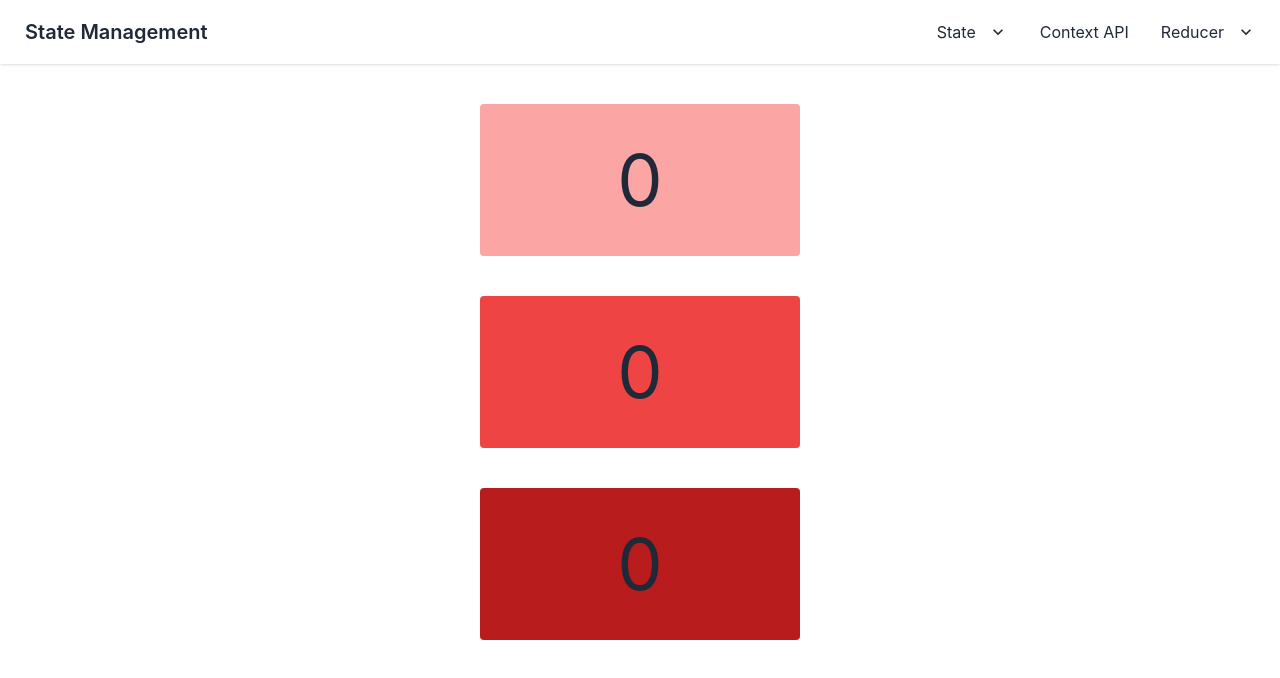
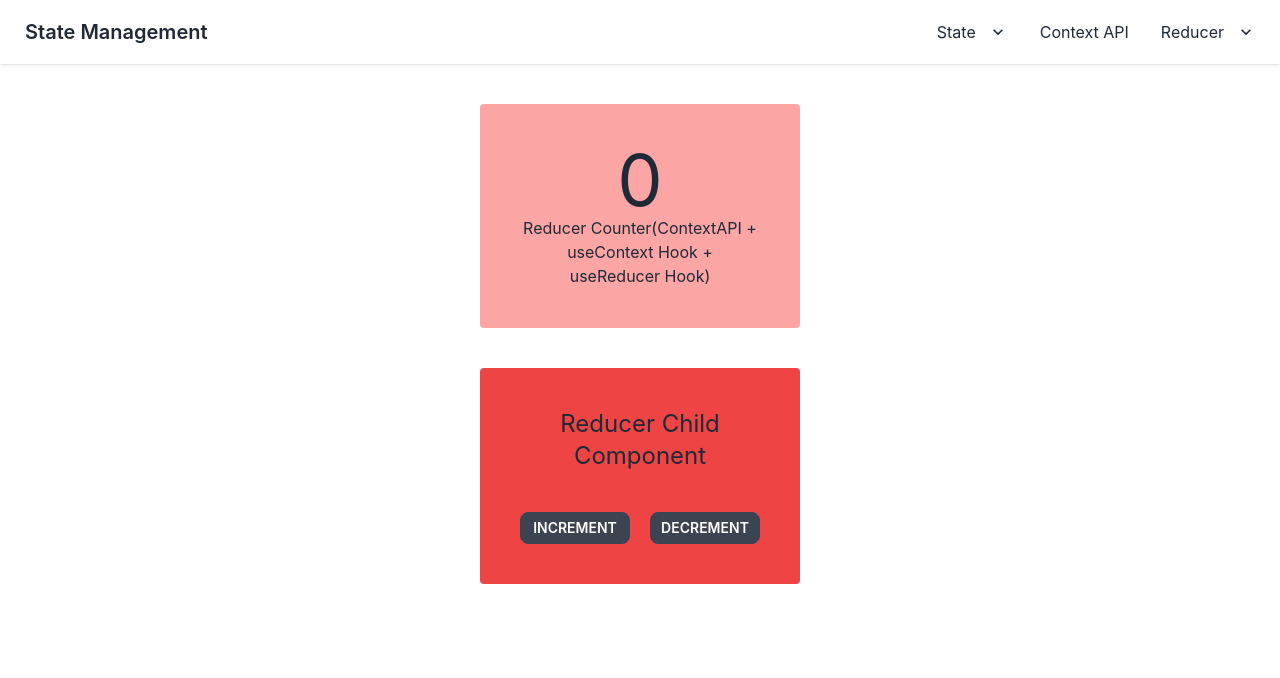
Before and after one commit to jharnakhatun2/StateManagement, a React (Create React App) app: page /reducercounter in a window 1280 px wide. Shown: the top 678 px of the page. Built offline with nearby package versions, Linux system fonts and the light colour scheme.

Commit message:
added global state using contextAPI, useContext, useReducer

```diff
--- a/src/Reducer/ReducerChild.js
+++ b/src/Reducer/ReducerChild.js
@@ -1,18 +1,19 @@
 import React from 'react';
-import ReducerGrandChild from './ReducerGrandChild';
+import { useContext } from 'react';
+import { counterContext } from '../Reducer/ReducerCounter';
 
 const ReducerChild = () => {
+    const countContext = useContext(counterContext);
     return (
         <div>
             <div className="rounded bg-red-500 w-52  lg:w-1/4 p-10 mx-auto my-10 text-center overflow-hidden">
-                <h1 className="text-7xl">0</h1>
-                {/* <div className="grid  grid-cols-1 lg:grid-cols-2 gap-5
+                <h1 className="text-2xl">Reducer Child Component</h1>
+                <div className="grid  grid-cols-1 lg:grid-cols-2 gap-5
                 justify-between mt-10 w-full">
-                    <button className="btn btn-sm text-center" onClick={()=>setCount(prevState => prevState - 1)}>Decrement</button>
-                    <button className="btn btn-sm" onClick={()=>setCount(prevState => prevState + 1)}>Increment</button>
-                </div>  */}
+                    <button className="btn btn-sm text-center" onClick={()=>countContext.counterDispatch('increment')}>Increment</button>
+                    <button className="btn btn-sm" onClick={()=>countContext.counterDispatch('decrement')}>Decrement</button>
+                </div>
             </div>
-            <ReducerGrandChild/>
         </div>
     );
 };
--- a/src/Reducer/ReducerCounter.js
+++ b/src/Reducer/ReducerCounter.js
@@ -1,18 +1,29 @@
-import React, { useReducer } from 'react';
+import React, { createContext, useReducer } from 'react';
 import ReducerChild from './ReducerChild';
 
+export const counterContext = createContext();
+const initialState = 0;
+const reducer = (state, action)=>{
+    switch(action){
+        case 'increment':
+            return state + 1;
+        case 'decrement':
+            return state - 1;
+        default:
+            return state;
+    }
+}
 const ReducerCounter = () => {
-    const initialState = 0; //initialState = state = 0
-    const reducer = () =>{
-        return
-    }
-    const [state, dispatch] = useReducer(reducer, initialState);
+    const [count, dispatch] = useReducer(reducer, initialState);
     return (
         <div>
            <div className="bg-red-300 w-52  lg:w-1/4 p-10 mx-auto my-10 rounded text-center">
-                <h1 className=" text-7xl">{state}</h1>
+                <h1 className=" text-7xl">{count}</h1>
+                <p>Reducer Counter(ContextAPI + useContext Hook + useReducer Hook)</p>
             </div>
+            <counterContext.Provider value={{counterDispatch : dispatch}}>
             <ReducerChild/>
+            </counterContext.Provider>
         </div>
     );
 };
```
